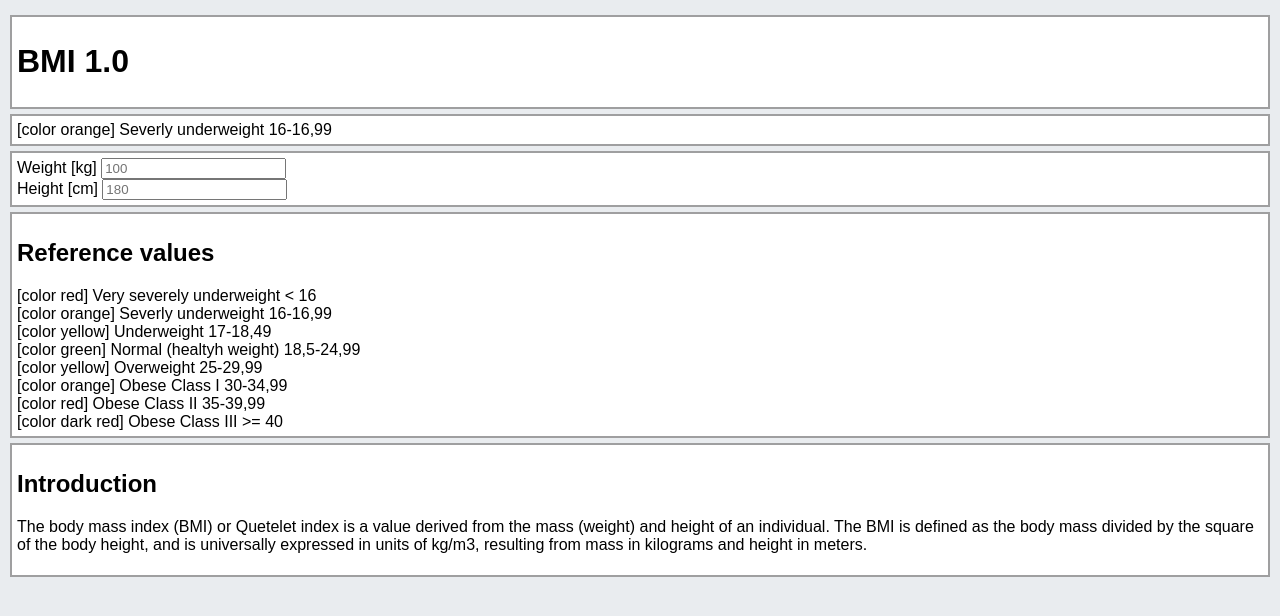
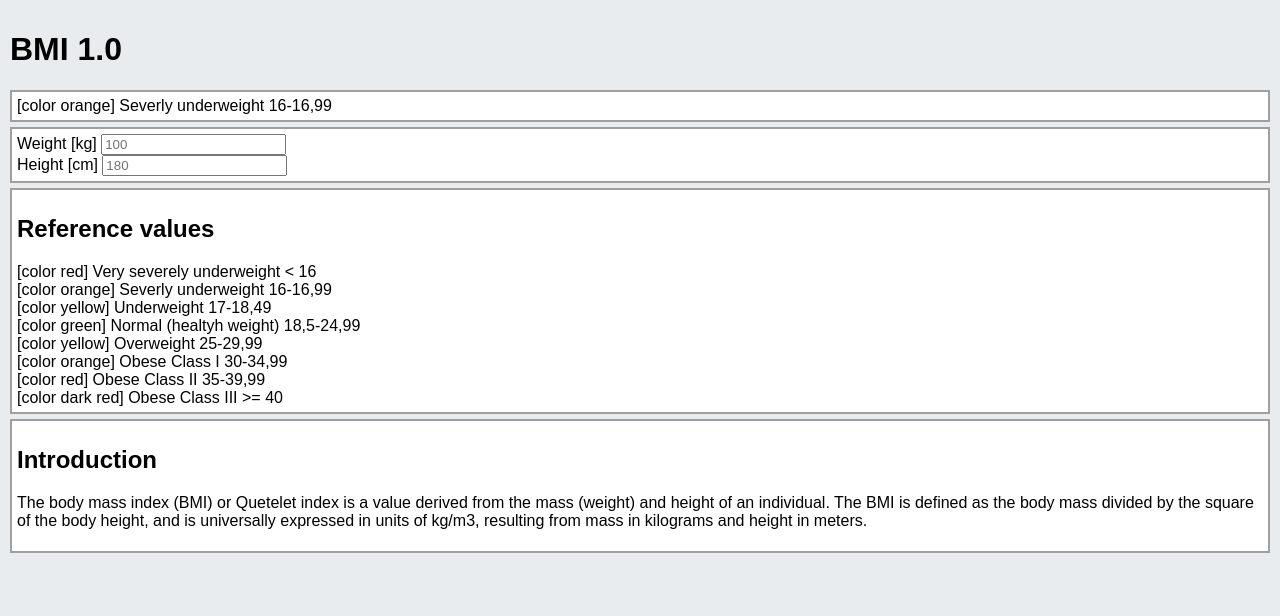
Before and after one commit to dejanstrancar/mediately-bmi-calculator, a React (Create React App) app: page / in a window 1280 px wide. Shown: the top 616 px of the page. Built offline with nearby package versions, Linux system fonts and the light colour scheme.

Commit message:
removing not needed card from header

```diff
--- a/src/components/Header/Header.jsx
+++ b/src/components/Header/Header.jsx
@@ -1,10 +1,9 @@
 import React from "react";
-import Card from "../_globals/Card";
 
 export default function Header() {
   return (
-    <Card>
+    <div>
       <h1>BMI 1.0</h1>
-    </Card>
+    </div>
   );
 }
```
